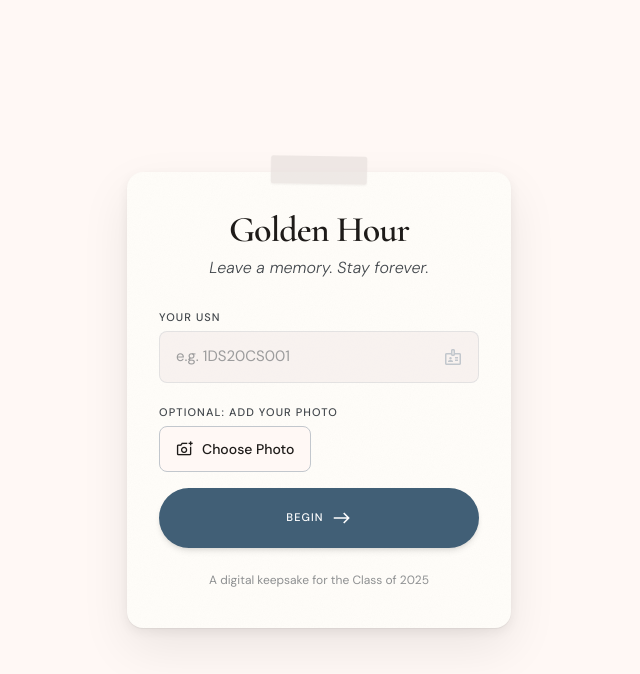
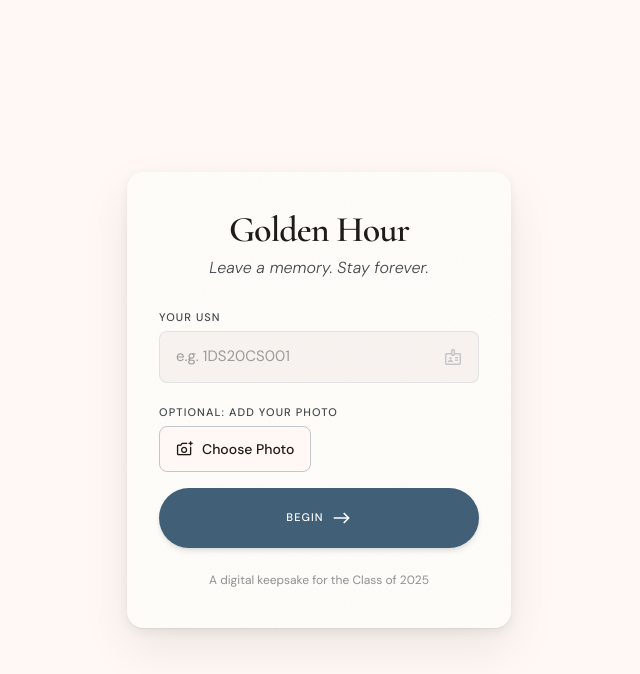
Before and after one commit to v-9469/Seniors, a React (Vite) app in the folder frontend/: page /login in a window 1280 px wide. Shown: the top 674 px of the page, without its empty margins (321-961 px from the left). Built offline with nearby package versions, Linux system fonts and the light colour scheme; no server answers.

Commit message:
removed sticker

```diff
--- a/frontend/src/components/Login.jsx
+++ b/frontend/src/components/Login.jsx
@@ -92,7 +92,6 @@ export default function Login({ setAuth }) {
         className="w-full max-w-sm relative"
       >
         {/* Tape decoration */}
-        <div className="absolute -top-4 left-1/2 -translate-x-1/2 w-24 h-7 bg-surface-variant/70 rounded-sm shadow-sm rotate-1 z-20" />
 
         <div className="paper-texture polaroid-shadow rounded-2xl px-8 py-10 relative z-10">
 
```
